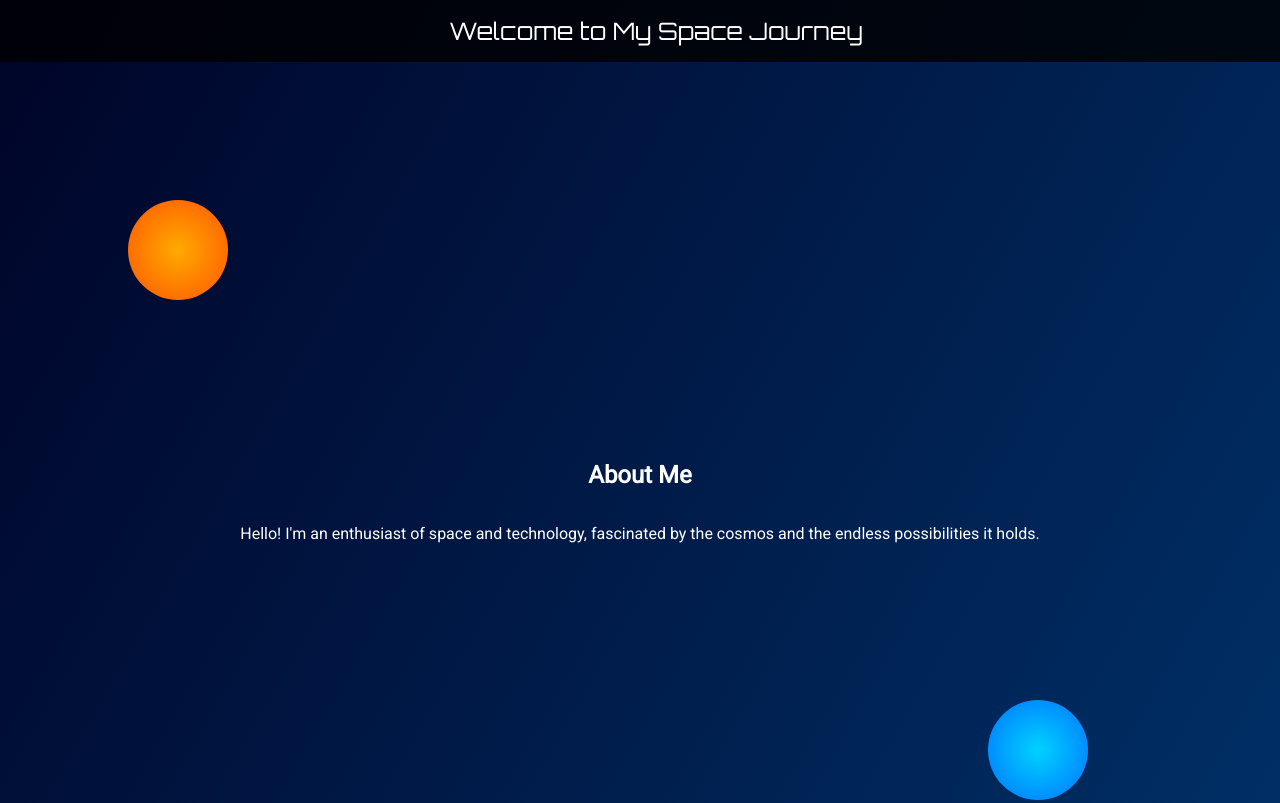
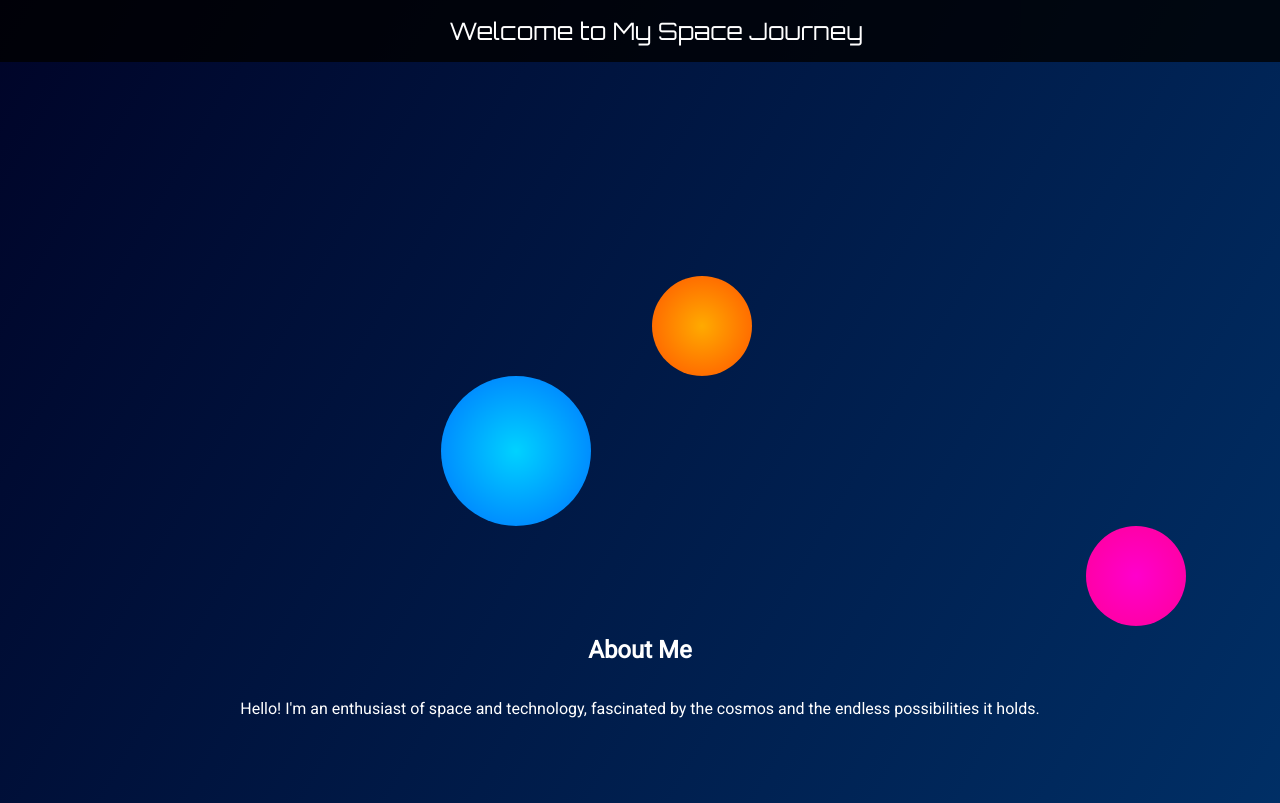
Before and after one commit to thedealofficial/agentsufi, a plain HTML site: page index.html in a window 1280 px wide. Shown: the top 803 px of the page. Drawn offline with Linux system fonts and the light colour scheme.

Commit message:
Update index.html

```diff
--- a/index.html
+++ b/index.html
@@ -47,6 +47,10 @@
             position: absolute;
             animation: float 4s infinite ease-in-out;
         }
+        .planet.large {
+            width: 150px;
+            height: 150px;
+        }
         @keyframes float {
             0%, 100% {
                 transform: translateY(-10px);
@@ -64,24 +68,34 @@
             opacity: 1;
             transform: translateY(0);
         }
+        .parallax {
+            position: relative;
+            z-index: -1;
+        }
+        .parallax .planet {
+            animation: float 8s infinite ease-in-out;
+        }
     </style>
 </head>
 <body>
     <header>Welcome to My Space Journey</header>
 
     <section id="about">
-        <div class="planet" style="top: 20%; left: 10%;"></div>
-        <div class="planet" style="top: 70%; right: 15%; background: radial-gradient(circle, #00d2ff, #0072ff);"></div>
+        <div class="planet parallax" style="top: 10%; left: 5%;"></div>
+        <div class="planet large parallax" style="top: 50%; right: 10%; background: radial-gradient(circle, #00d2ff, #0072ff);"></div>
+        <div class="planet parallax" style="bottom: 20%; left: 40%; background: radial-gradient(circle, #ff00cc, #ff0099);"></div>
         <h1 class="fade-in">About Me</h1>
         <p class="fade-in">Hello! I'm an enthusiast of space and technology, fascinated by the cosmos and the endless possibilities it holds.</p>
     </section>
 
     <section id="journey">
+        <div class="planet large parallax" style="top: 30%; left: 15%;"></div>
         <h2 class="fade-in">My Space Journey</h2>
         <p class="fade-in">From stargazing as a child to exploring astrophysics and programming, my journey has been a quest to uncover the mysteries of the universe.</p>
     </section>
 
     <section id="contact">
+        <div class="planet parallax" style="top: 5%; right: 15%; background: radial-gradient(circle, #ff5500, #ffaa00);"></div>
         <h2 class="fade-in">Contact Me</h2>
         <p class="fade-in">Feel free to reach out at: <a href="mailto:youremail@example.com">youremail@example.com</a></p>
     </section>
@@ -98,6 +112,16 @@
         }, { threshold: 0.1 });
 
         fadeElements.forEach(el => observer.observe(el));
+
+        const planets = document.querySelectorAll('.parallax .planet');
+
+        window.addEventListener('scroll', () => {
+            const scrollPos = window.scrollY;
+            planets.forEach(planet => {
+                const speed = parseFloat(getComputedStyle(planet).getPropertyValue('--speed') || 0.2);
+                planet.style.transform = `translateY(${scrollPos * speed}px)`;
+            });
+        });
     </script>
 </body>
 </html>
```
